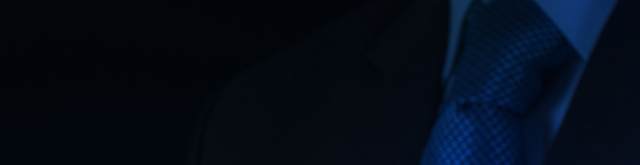
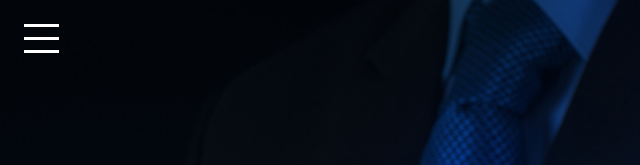
Before and after one commit to FrancoStino/Creare-un-men-responsive-e-la-funzionalit-di-ricerca, a website: page index.html in a window 1280 px wide. Shown: the top 165 px of the page, 0-640 px from the left. Drawn offline with Linux system fonts and the light colour scheme.

Commit message:
Add menu icon to homepage

```diff
--- a/assets/css/style.css
+++ b/assets/css/style.css
@@ -18,3 +18,22 @@ div#bg {
   background: url("/assets/img/bg.png") no-repeat center center fixed;
   background-size: cover;
 }
+
+div#menu-icon {
+  position: fixed;
+  display: inline;
+  cursor: pointer;
+  z-index: 100;
+  top: 1.4rem;
+  left: 2.4rem;
+}
+
+.barra1,
+.barra2,
+.barra3 {
+  display: block;
+  width: 3.5rem;
+  height: 3px;
+  background: #fff;
+  margin: 1rem 0;
+}
--- a/index.html
+++ b/index.html
@@ -9,6 +9,13 @@
   <body>
     <!-- sfondo -->
     <div id="bg"></div>
+
+    <!-- Icona menù -->
+    <div id="menu-icon">
+      <span class="barra1"></span>
+      <span class="barra2"></span>
+      <span class="barra3"></span>
+    </div>
     <script src="assets/js/script.js"></script>
   </body>
 </html>
```
